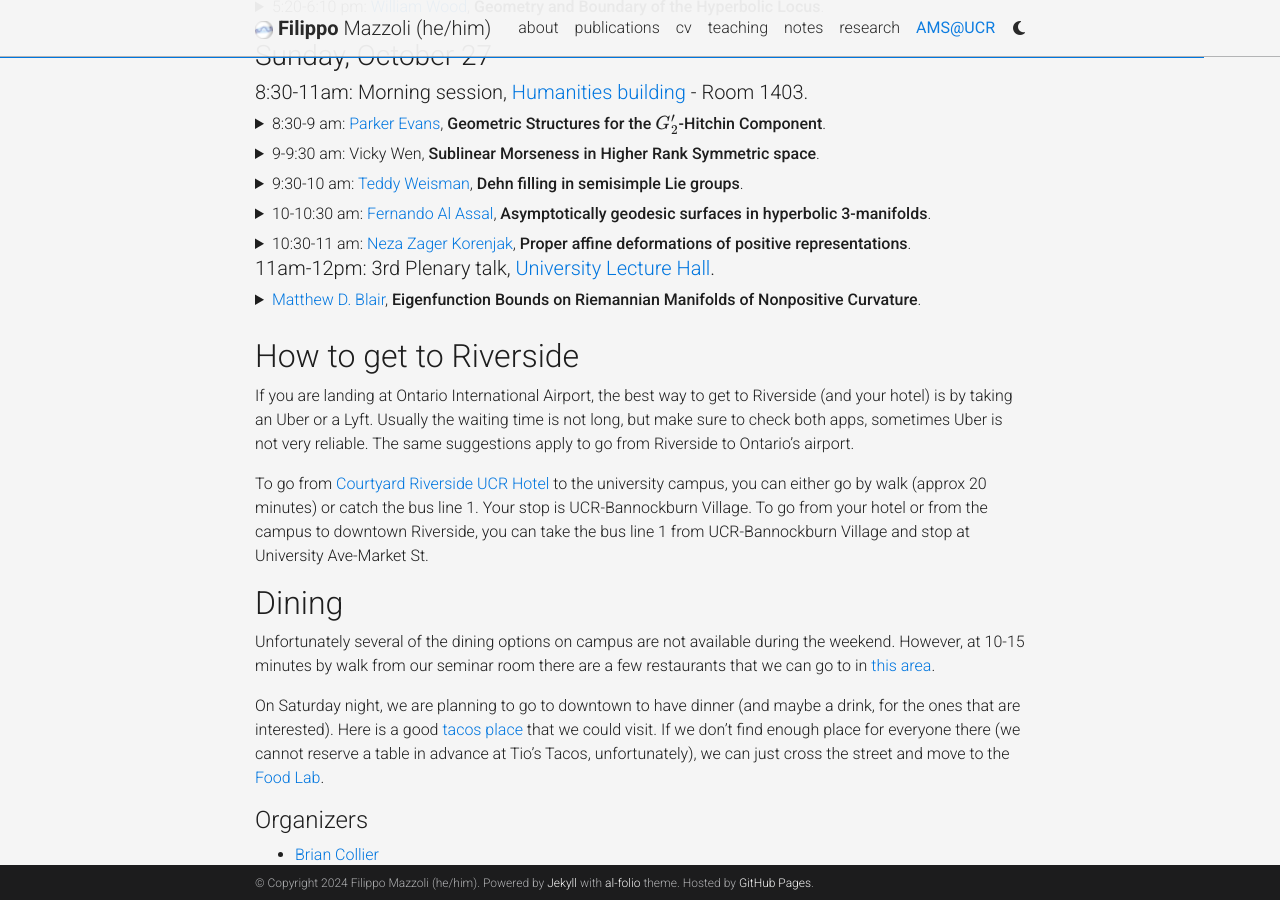
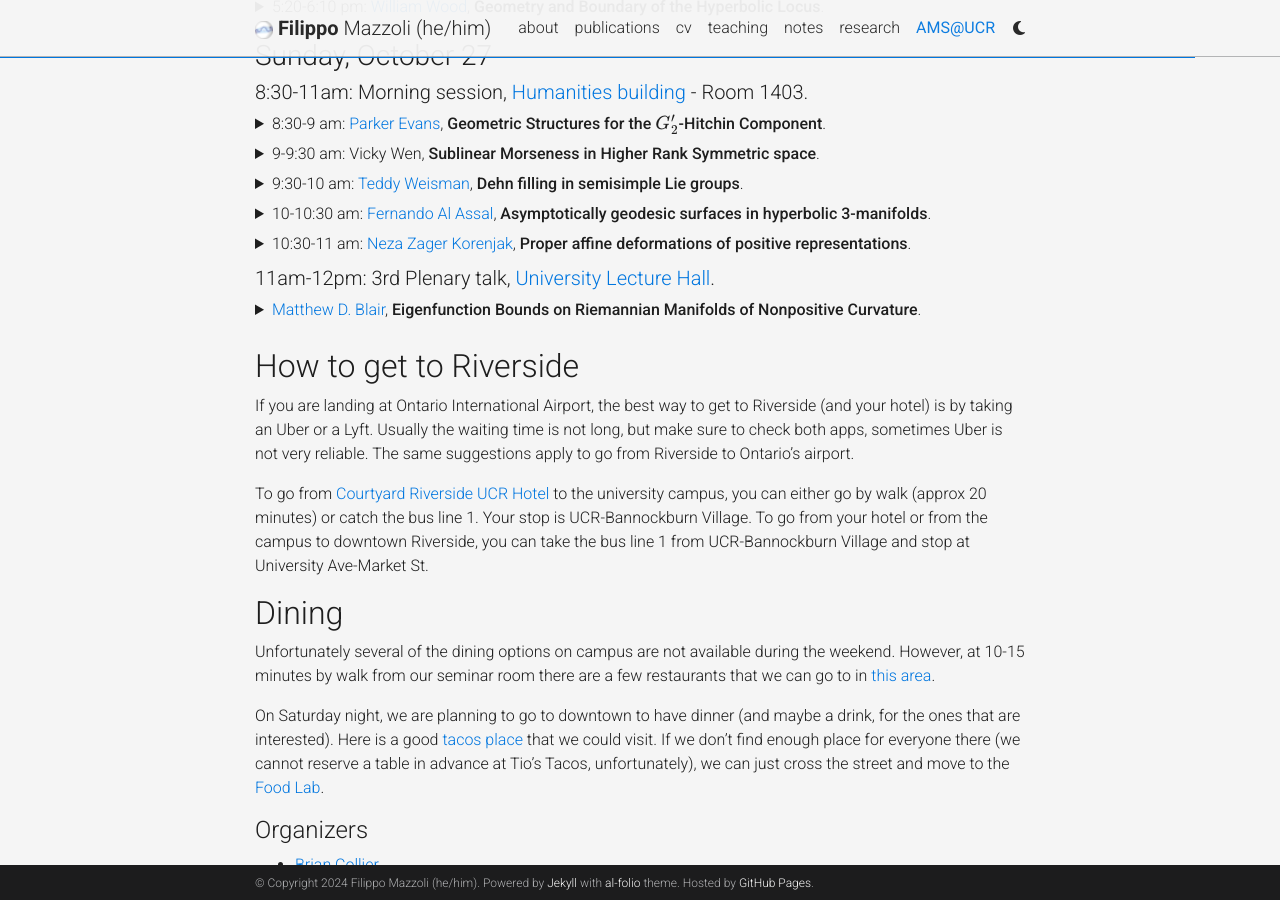
Before and after one commit to filippomazzoli/filippomazzoli.github.io, a Jekyll site: the page built from _pages/amsucr2024.md, in a window 1280 px wide and 900 px high, scrolled down 1212 px. Built offline with Jekyll 4.4.1, drawn with Linux system fonts in a browser that asks for light colours; comment, search, counter and statistics services are not loaded; a style sheet for code colours, icons or effects is not loaded.

Commit message:
Update amsucr2024.md

```diff
--- a/_pages/amsucr2024.md
+++ b/_pages/amsucr2024.md
@@ -139,6 +139,8 @@
 *Abstract:* We show that every positive Anosov representation of a free group into $$\mathrm{SO}(2n,2n-1)$$ admits cocycles giving proper actions on affine $$(4n-1)$$-space. We also exhibit fundamental domains for these actions. This is joint work with Jean-Philippe Burelle.
 {% enddetails %}
 
+<div style="height:10px;font-size:5px;">&nbsp;</div>
+
 ##### 11am-12pm: 3rd Plenary talk, [University Lecture Hall](https://maps.app.goo.gl/J7yTzUBKcFbVrM7g9).
 
 {% details [Matthew D. Blair](https://math.unm.edu/~blair/), **Eigenfunction Bounds on Riemannian Manifolds of Nonpositive Curvature**. %}
```
